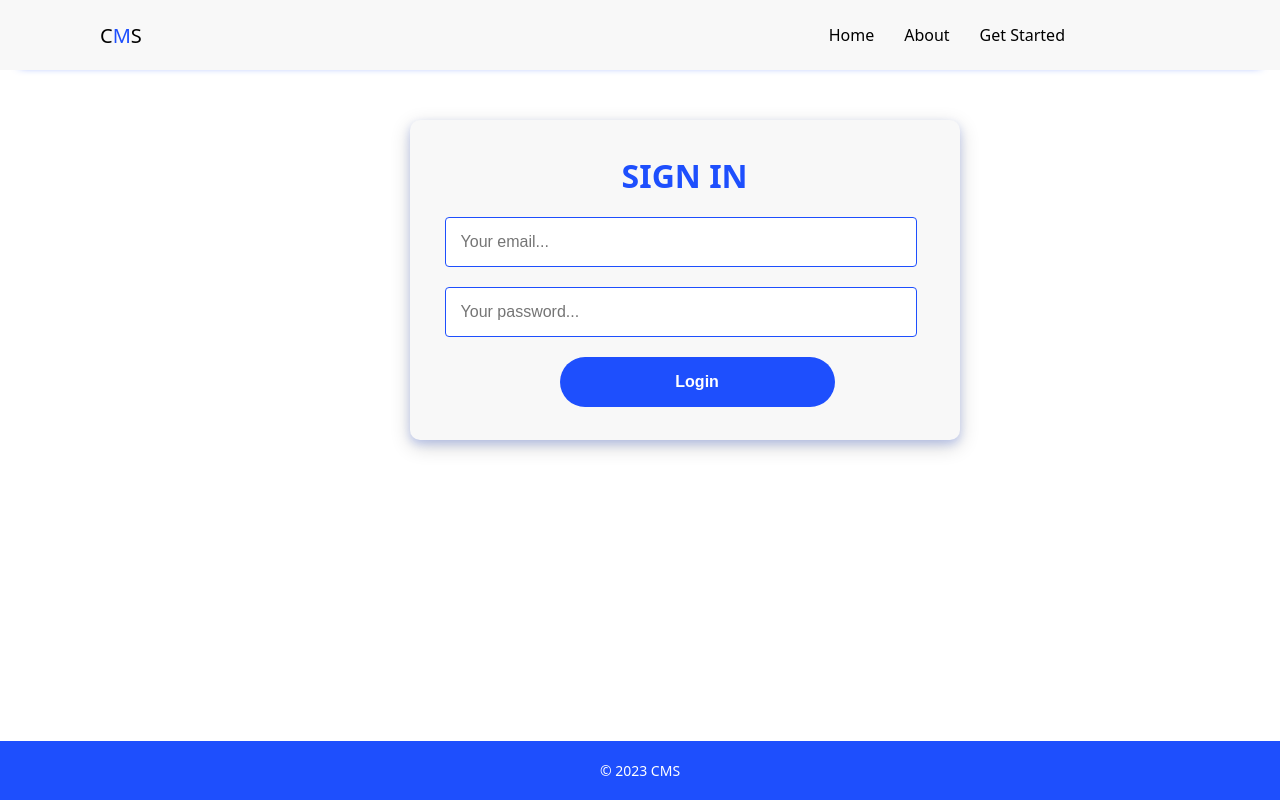
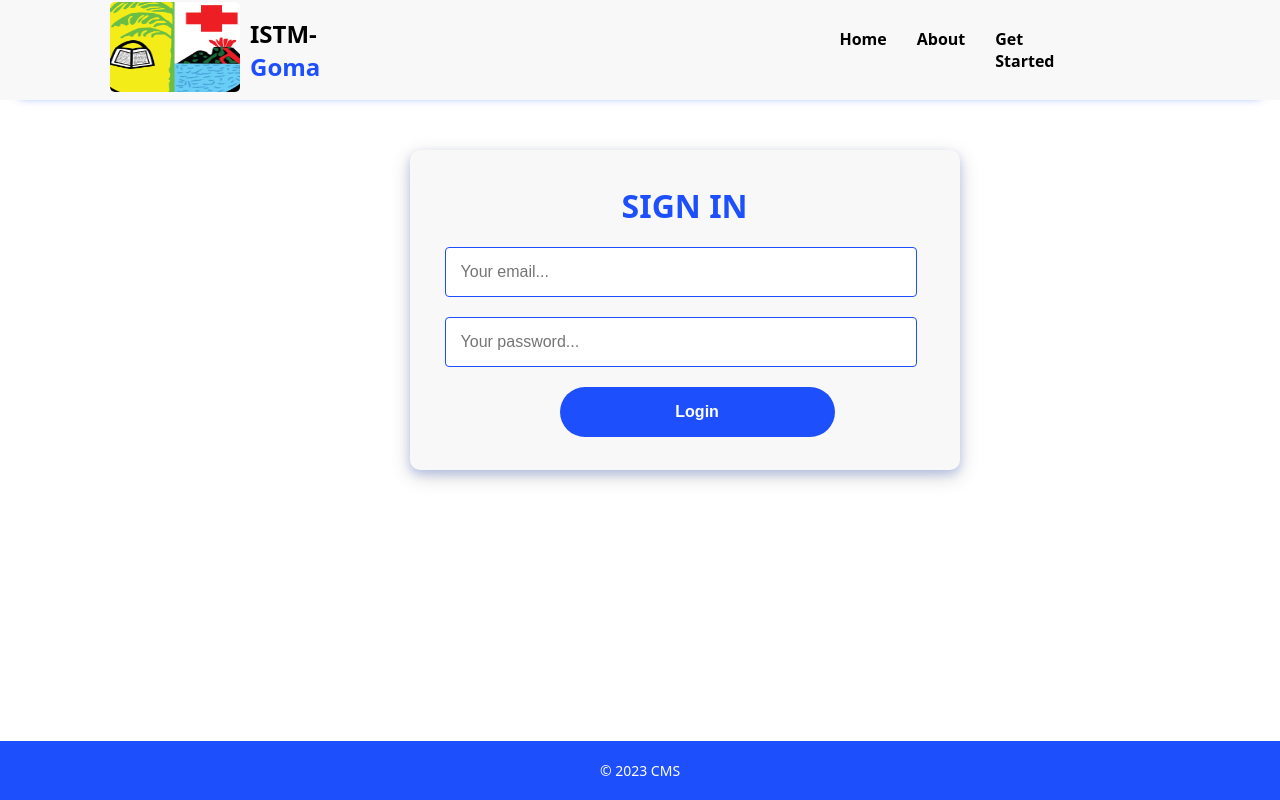
Before and after one commit to acele-happy/cms-fe, a React (Vite) app: page / in a window 1280 px wide. Built offline with nearby package versions, Linux system fonts and the light colour scheme.

Commit message:
delete fix

```diff
--- a/src/components/Dashboard/CreateAccount/CreateUserAccount.jsx
+++ b/src/components/Dashboard/CreateAccount/CreateUserAccount.jsx
@@ -90,6 +90,7 @@ const CreateUserAccount = () => {
     console.log('hee')
     axios.post("http://localhost:4040/user/register",formData)
     .then(res=>{
+      setErrors("")
       setCreated("Created!")
       // setTimeout(()=>{
       //   setCreated("")
--- a/src/components/Dashboard/Home/DashboardHome.jsx
+++ b/src/components/Dashboard/Home/DashboardHome.jsx
@@ -65,7 +65,7 @@ const DashboardHome = () => {
   return (
     <>
       <div id="mySidenav" className="sidenav">
-        <div
+      <div
           style={{
             width: "100px",
             height: "100px",
@@ -92,7 +92,6 @@ const DashboardHome = () => {
             ISTM-Goma
           </figcaption>
         </div>
-
         <Link to="/dashboardHome">
           <AiFillDashboard /> Dashboard
         </Link>
--- a/src/components/Dashboard/Request/AddRequest.jsx
+++ b/src/components/Dashboard/Request/AddRequest.jsx
@@ -24,6 +24,7 @@ const AddRequest = () => {
   const [userId,setUserId] = useState("")
   const [success,setSuccess] = useState("")
   const [error, setError] = useState("")
+  const [display,setDisplay] = useState("block")
 
   useEffect(()=>{
     const token = localStorage.getItem("token");
@@ -32,7 +33,11 @@ const AddRequest = () => {
     setName(decoded.name);
     setRole(decoded.role);
     setUserId(decoded.id)
-  })
+
+    if (decoded.role != "ACADEMICS") {
+      setDisplay("none");
+    }
+  },[])
 
   const logout = () => {
     localStorage.clear();
@@ -46,6 +51,7 @@ const AddRequest = () => {
     console.log('hehe')
     axios.post(`http://localhost:4040/user/claimSalary/:${userId}`,{message:message})
     .then(res=>{
+      console.log(res.data)
       setSuccess(res.data)
       setMessage("")
       setTimeout(()=>{
@@ -54,6 +60,7 @@ const AddRequest = () => {
     })
     .catch(err=>{
       // alert(err.response.data)
+      console.log(err)
       setError(err.response.data)
     })
   }
@@ -105,10 +112,10 @@ const AddRequest = () => {
         <Link to="/showRequest">
           <AiOutlinePullRequest /> View Requests
         </Link>
-        <Link to="/viewusers">
+        <Link to="/viewusers"  style={{ display: `${display}` }}>
           <AiOutlineTeam /> View Users
         </Link>
-        <Link to="/notficationreport">
+        <Link to="/notficationreport"  style={{ display: `${display}` }}>
           <AiFillFolderOpen /> Manage Reports
         </Link>
 
--- a/src/components/Dashboard/ViewUsers/ViewUsers.jsx
+++ b/src/components/Dashboard/ViewUsers/ViewUsers.jsx
@@ -41,6 +41,8 @@ const ManageReports = () => {
   const [deleteModalIsOpen, setDeleteModalIsOpen] = useState(false);
   const [updateModalIsOpen, setUpdateModalIsOpen] = useState(false);
   const [displayDelete, setDisplayDelete] = useState("block");
+  const [deleteId, setDeleteId] = useState("")
+  const [deleteName, setDeleteName] = useState("")
 
   const handlePageClick = ({ selected }) => {
     setCurrentPage(selected);
@@ -88,8 +90,10 @@ const ManageReports = () => {
     setModalIsOpen(false);
   };
 
-  const openDeleteModal = () => {
+  const openDeleteModal = (id,dname) => {
     setDeleteModalIsOpen(true);
+    setDeleteId(id);
+    setDeleteName(dname)
   };
 
   const closeDeleteModal = () => {
@@ -196,7 +200,7 @@ const ManageReports = () => {
   const handleSubmit = (id) => {
 
     axios
-      .put(`http://localhost:4040/user/updateById/:${id}`, formData)
+      .patch(`http://localhost:4040/user/updateById/:${id}`, formData)
       .then((res) => {
       setSuccess('Updated!')
       window.location.reload()
@@ -384,7 +388,7 @@ const ManageReports = () => {
             },
           }}
         >
-          <h3 style={{textAlign:'center'}}>Are you sure you want to delete this user? {userData.fullName}</h3>
+          <h3 style={{textAlign:'center'}}>Are you sure you want to delete <span style={{color:'#1e4ffd'}}>{deleteName}</span> </h3>
           <button style={{ marginTop: "20px",
               border: "none",
               background: "#1E4FFD",
@@ -394,7 +398,7 @@ const ManageReports = () => {
               fontWeight: "bold",
               cursor: "pointer",
               position: "relative",
-              left: "40%",}} onClick={()=>deleteUser(user._id)}>Yes</button>
+              left: "40%",}} onClick={()=>deleteUser(deleteId)}>Yes</button>
           <button
             onClick={closeDeleteModal}
             style={{
@@ -516,7 +520,7 @@ const ManageReports = () => {
                 onChange={handleChange}
               >
                 {/* ["ACADEMICS", "LECTURER", "HOD", "CP", "FINANCE" */}
-                <option>{formData.role}</option>
+                <option>select</option>
                 <option value="LECTURER">Lecturer</option>
                 <option value="HOD">HOD</option>
                 <option value="CP">CP</option>
@@ -654,7 +658,7 @@ const ManageReports = () => {
                           <AiFillDelete
                             color="red"
                             cursor={"pointer"}
-                            onClick={openDeleteModal}
+                            onClick={()=>openDeleteModal(user._id,user.fullName)}
                           />
                         </td>
                       )}
--- a/src/components/Home/Homepage.scss
+++ b/src/components/Home/Homepage.scss
@@ -12,7 +12,7 @@
         display: flex;
         justify-content: space-between;
         align-items: center;
-        height: 70px;
+        height: 100px;
         box-shadow: 0px 15px 10px -20px rgb(30, 79, 253);
       }
 
@@ -23,9 +23,19 @@
     color:#000000;
     font-size: 20px;
     margin-left: 100px;
+    padding: 10px;
+
 }
+
+.logoName{
+  margin-right:35%;
+  font-size: 24px;
+  font-weight: 700;
+}
+
 .logocolor{
     color: #1E4FFD;
+
 }
 
 .nav-links {
@@ -38,6 +48,7 @@
   padding: 10px 15px;
   text-decoration: none;
   color:#000000;
+  font-weight: 700;
 }
 
 .nav-item:hover {
--- a/src/components/Home/LoginForm.jsx
+++ b/src/components/Home/LoginForm.jsx
@@ -5,6 +5,7 @@ import Footer from "../Footer/Footer";
 import axios from "axios";
 import { useNavigate } from "react-router-dom";
 import DashboardHome from "../Dashboard/Home/DashboardHome";
+import logo from "../../assets/logo.jpg";
 
 const LoginForm = () => {
 
@@ -50,8 +51,15 @@ const LoginForm = () => {
     <>
       <div className="navbar-container">
         <Link to="#" className="logo">
-      C<span className="logocolor">M</span>S
+
+          <img
+            src={logo}
+            alt="logo"
+            style={{ width: "130px", height: "90px", borderRadius: "5px" }}
+          />
+
         </Link>
+        <div className="logoName"> ISTM-<span className="logocolor">Goma</span></div>
 
         <ul className="nav-links">
           <li className="nav-item">
```
